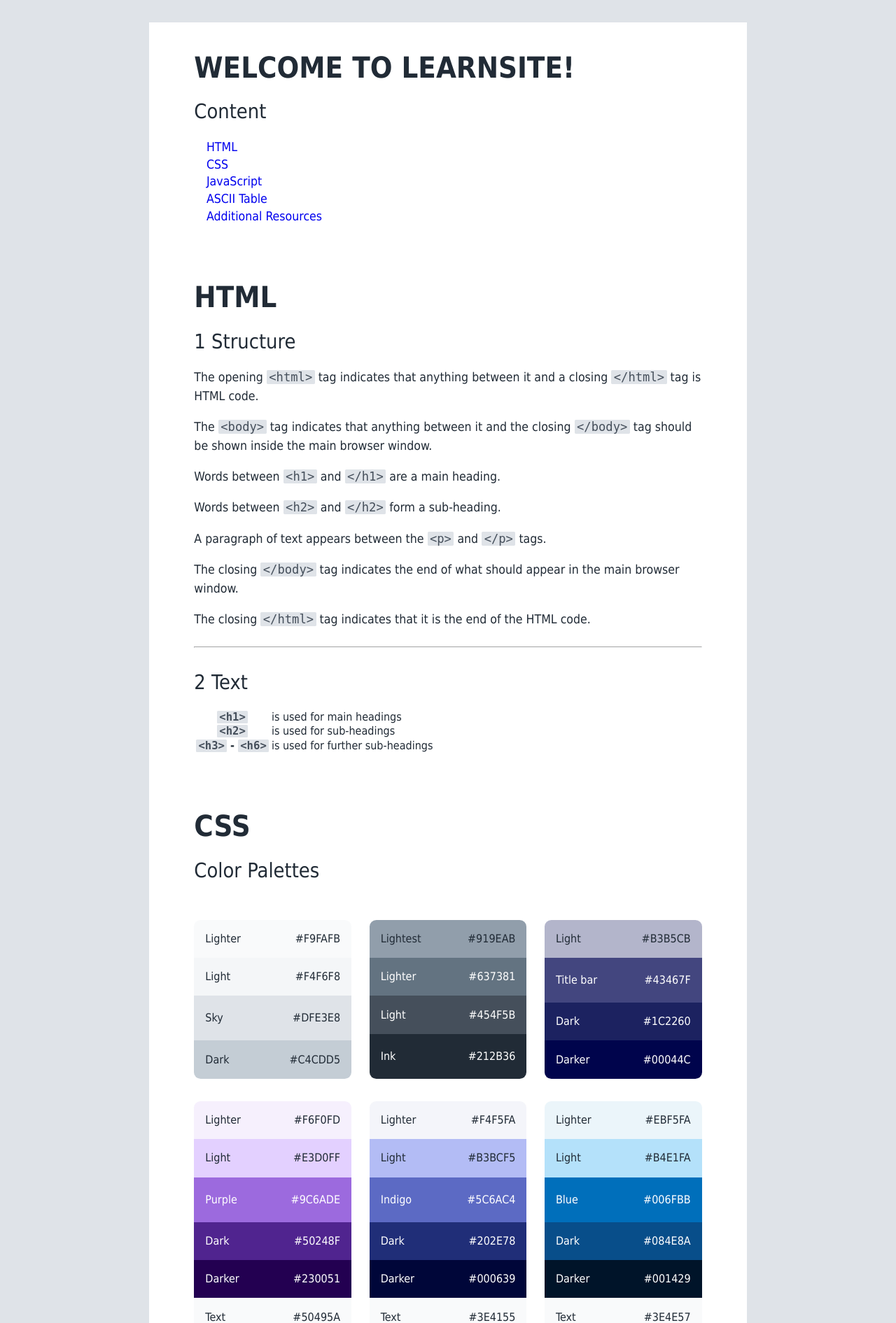
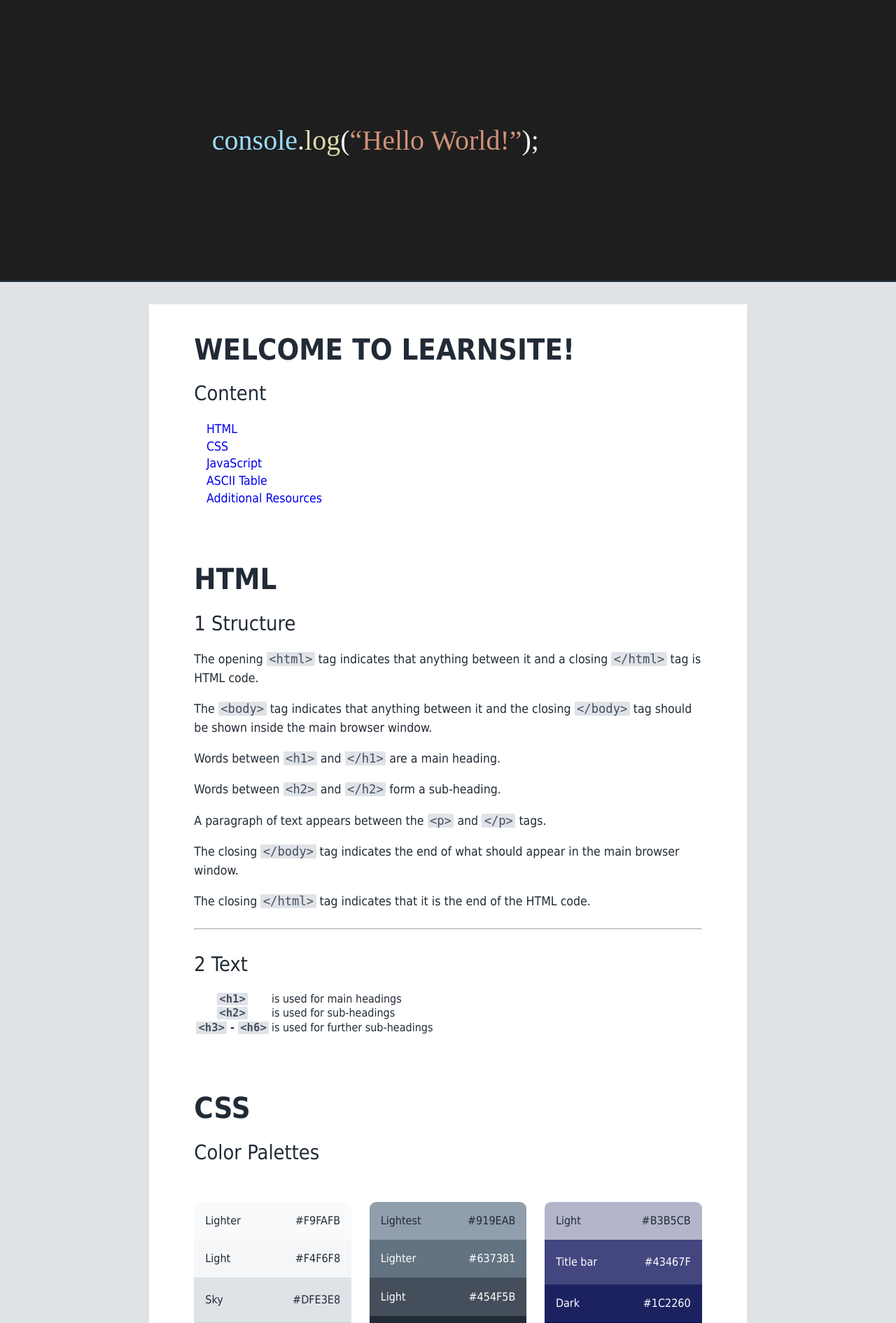
Before and after one commit to CasperMobit/LearnSite, a PHP site: page / in a window 1280 px wide. Shown: the part 64-1955 px from the top of the page at 70% size. Run offline with PHP 8.4, Linux system fonts and the light colour scheme.

Commit message:
Added hero image to home, and ASCII characters to Encoder app

```diff
--- a/css/_base.scss
+++ b/css/_base.scss
@@ -1,5 +1,16 @@
 // _base.scss
 
+$height: (
+	'Hero-height':	60vh
+);
+$margin: (
+	'content': (
+		'top':		2rem,
+		'right':	0rem,
+		'bottom':	0rem,
+		'left':		0rem
+	)
+);
 $padding: (
 	'content': (
 		'top':		1rem,
@@ -8,7 +19,7 @@ $padding: (
 		'left':		4rem
 	),
 	'wrapper': (
-		'top':		2rem,
+		'top':		0rem,
 		'right':	0rem,
 		'bottom':	2rem,
 		'left':		0rem
@@ -69,12 +80,19 @@ textarea, pre {
 		background-color: Color('sky', 'light');
 	}
 }
-
 #wrapper {
 	padding: Array($padding, 'wrapper', 'top') Array($padding, 'wrapper', 'right') Array($padding, 'wrapper', 'bottom') Array($padding, 'wrapper', 'left');
 	.content {
 		background-color: Color('white');
+		margin: Array($margin, 'content', 'top') Array($margin, 'content', 'right') Array($margin, 'content', 'bottom') Array($margin, 'content', 'left');
 		padding: Array($padding, 'content', 'top') Array($padding, 'content', 'right') Array($padding, 'content', 'bottom') Array($padding, 'content', 'left');
+	}
+}
+#Hero-home {
+	background-color: Color('ink');
+	color: Color('white');
+	img {
+		width: 100%;
 	}
 }
 @include ViewPort('md') {
--- a/css/style.css
+++ b/css/style.css
@@ -173,12 +173,22 @@ textarea, pre {
 }
 
 #wrapper {
-  padding: 2rem 0rem 2rem 0rem;
+  padding: 0rem 0rem 2rem 0rem;
 }
 
 #wrapper .content {
   background-color: #FFFFFF;
+  margin: 2rem 0rem 0rem 0rem;
   padding: 1rem 4rem 3rem 4rem;
+}
+
+#Hero-home {
+  background-color: #212B36;
+  color: #FFFFFF;
+}
+
+#Hero-home img {
+  width: 100%;
 }
 
 @media screen and (max-width: 1199px) {
--- a/index.php
+++ b/index.php
@@ -8,7 +8,13 @@
 
 <?php include('./components/header.html'); ?>
 
-<div class="row" id="wrapper">
+<div id="wrapper">
+	<div class="row">
+		<div id="Hero-home" class="col-12">
+			<img src="img/Cover-hero.svg" alt="">
+		</div>
+	</div>
+	<div class="row">
 		<div class="col-2"></div>
 		<div class="col-8 content">
 			<h1>Welcome to LearnSite!</h1>
@@ -304,6 +310,7 @@
 		</div>
 		<div class="col-2"></div>
 	</div>
+</div>
 
 <?php include('./components/footer.html'); ?>
 
--- a/js/html-encoder.js
+++ b/js/html-encoder.js
@@ -62,7 +62,10 @@ function HtmlEncode() {
         '34': '&amp;quot&#59;',
         '35': '&amp;&#35;35&#59;',
         '39': '&amp;&#35;39&#59;',
+        '40': '&amp;&#35;40&#59;',
+        '41': '&amp;&#35;41&#59;',
         '45': '&amp;&#35;45&#59;',
+        '46': '&amp;&#35;46&#59;',
         '47': '&amp;&#35;47&#59;',
         '58': '&amp;&#35;58&#59;',
         '59': '&amp;&#35;59&#59;',
```
Also changed, not shown: img/Cover-hero.svg (added), 1 other file. Lines whose indentation alone changed are shown as unchanged.
